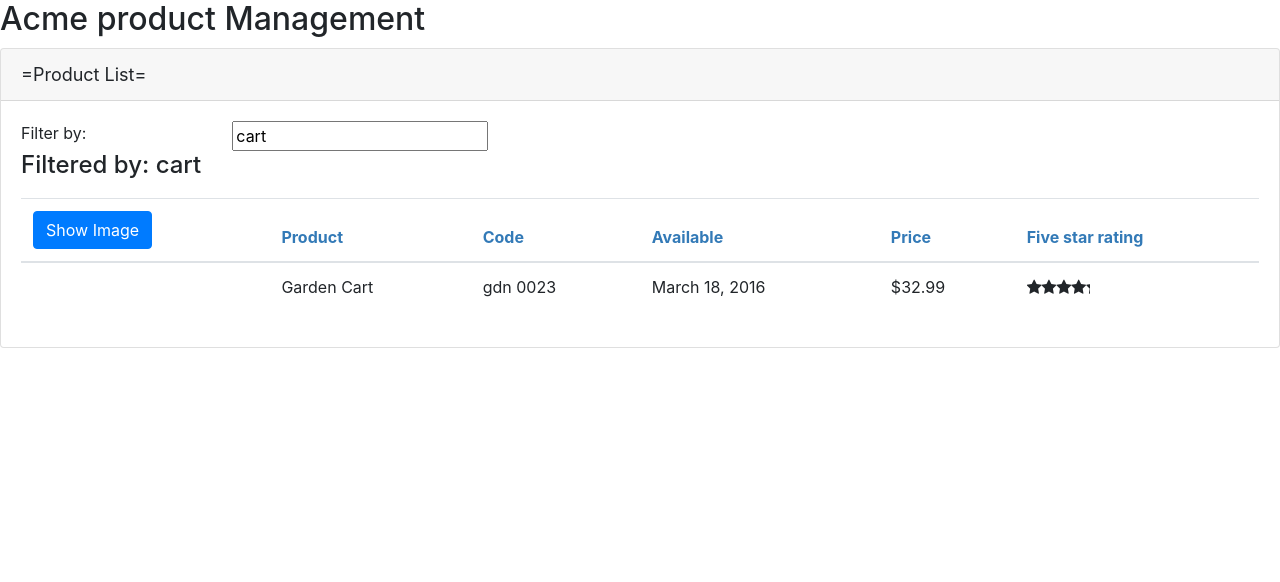
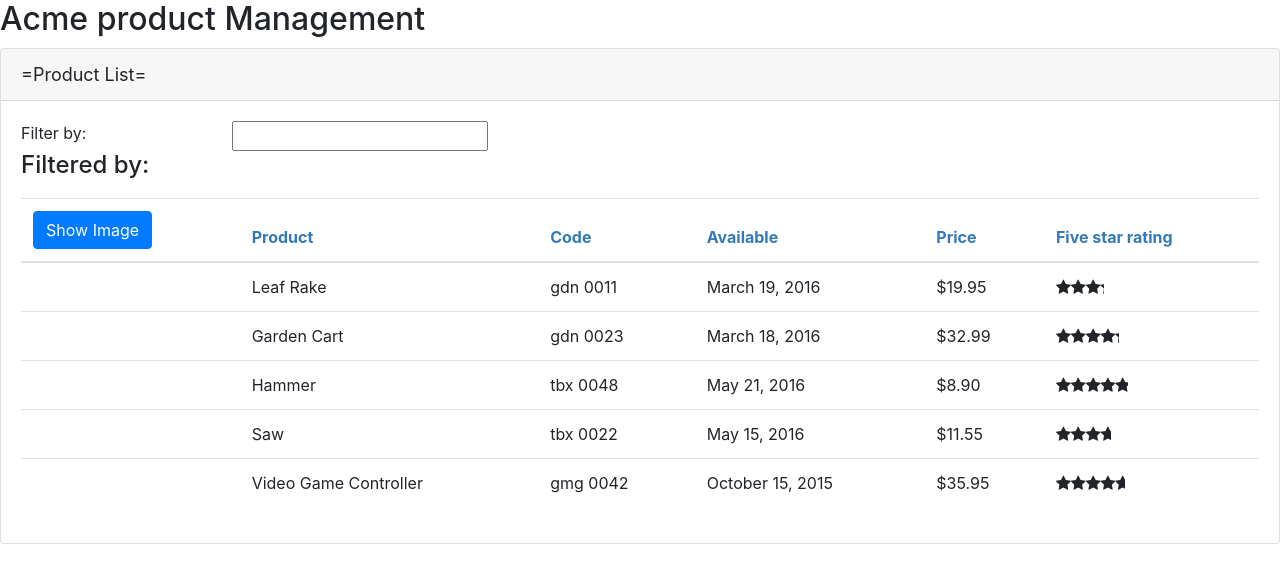
Before and after one commit to lmw2016/AngularGettingStartedPractice, an Angular app: page / in a window 1280 px wide. Shown: the top 582 px of the page. Built offline with nearby package versions, Linux system fonts and the light colour scheme.

Commit message:
add project service DI

```diff
--- a/src/app/products/product-list.component.ts
+++ b/src/app/products/product-list.component.ts
@@ -1,10 +1,12 @@
 import { Component, OnInit, OnChanges, OnDestroy } from "@angular/core";
 import { IProduct } from "./product";
+import { ProductService } from "./product.service";
 
 @Component({
    selector:'pm-products',
    templateUrl:'./product-list.component.html',
    styleUrls:['./product-list.component.css']
+   //providers:[ProductService]
 })
 export class ProductListComponent implements OnInit, OnChanges,OnDestroy{
 
@@ -29,45 +31,13 @@
 
 
     filteredProducts:IProduct[];
-    products:IProduct[]=[
-        {
-            "productId": 8,
-            "productName": "Saw",
-            "productCode": "TBX-0022",
-            "releaseDate": "May 15, 2016",
-            "description": "15-inch steel blade hand saw",
-            "price": 11.55,
-            "starRating": 3.7,
-            "imageUrl": "https://openclipart.org/image/300px/svg_to_png/27070/egore911_saw.png"
-          },
-        {
-            "productId": 2,
-            "productName": "Garden Cart",
-            "productCode": "GDN-0023",
-            "releaseDate": "March 18, 2016",
-            "description": "15 gallon capacity rolling garden cart",
-            "price": 32.99,
-            "starRating": 4.2,
-            "imageUrl": "https://openclipart.org/image/300px/svg_to_png/58471/garden_cart.png"
-          },
-          {
-            "productId": 5,
-            "productName": "Hammer",
-            "productCode": "TBX-0048",
-            "releaseDate": "May 21, 2016",
-            "description": "Curved claw steel hammer",
-            "price": 8.9,
-            "starRating": 4.8,
-            "imageUrl": "https://openclipart.org/image/300px/svg_to_png/73/rejon_Hammer.png"
-          }
-    ]
+    products:IProduct[]=[]
+
 
     /**
      *
      */
-    constructor() {
-      this.filteredProducts=this.products;
-      this.listFilter='cart';
+    constructor(private productService: ProductService) {
 
     }
 
@@ -83,6 +53,8 @@
 
     ngOnInit(): void {
       console.log('onInit');
+      this.products=this.productService.getProducts();
+      this.filteredProducts=this.products;
     }
 
     ngOnDestroy(): void {
--- /dev/null
+++ b/src/app/products/product.service.ts
@@ -0,0 +1,62 @@
+import { Injectable } from "@angular/core";
+import { IProduct } from "./product";
+
+@Injectable({
+    providedIn:'root'
+})
+export class ProductService{
+    getProducts():IProduct[]{
+         return [
+            {
+                "productId": 1,
+                "productName": "Leaf Rake",
+                "productCode": "GDN-0011",
+                "releaseDate": "March 19, 2016",
+                "description": "Leaf rake with 48-inch wooden handle.",
+                "price": 19.95,
+                "starRating": 3.2,
+                "imageUrl": "https://openclipart.org/image/300px/svg_to_png/26215/Anonymous_Leaf_Rake.png"
+              },
+              {
+                "productId": 2,
+                "productName": "Garden Cart",
+                "productCode": "GDN-0023",
+                "releaseDate": "March 18, 2016",
+                "description": "15 gallon capacity rolling garden cart",
+                "price": 32.99,
+                "starRating": 4.2,
+                "imageUrl": "https://openclipart.org/image/300px/svg_to_png/58471/garden_cart.png"
+              },
+              {
+                "productId": 5,
+                "productName": "Hammer",
+                "productCode": "TBX-0048",
+                "releaseDate": "May 21, 2016",
+                "description": "Curved claw steel hammer",
+                "price": 8.9,
+                "starRating": 4.8,
+                "imageUrl": "https://openclipart.org/image/300px/svg_to_png/73/rejon_Hammer.png"
+              },
+              {
+                "productId": 8,
+                "productName": "Saw",
+                "productCode": "TBX-0022",
+                "releaseDate": "May 15, 2016",
+                "description": "15-inch steel blade hand saw",
+                "price": 11.55,
+                "starRating": 3.7,
+                "imageUrl": "https://openclipart.org/image/300px/svg_to_png/27070/egore911_saw.png"
+              },
+              {
+                "productId": 10,
+                "productName": "Video Game Controller",
+                "productCode": "GMG-0042",
+                "releaseDate": "October 15, 2015",
+                "description": "Standard two-button video game controller",
+                "price": 35.95,
+                "starRating": 4.6,
+                "imageUrl": "https://openclipart.org/image/300px/svg_to_png/120337/xbox-controller_01.png"
+              }
+         ]
+    }
+}
```
